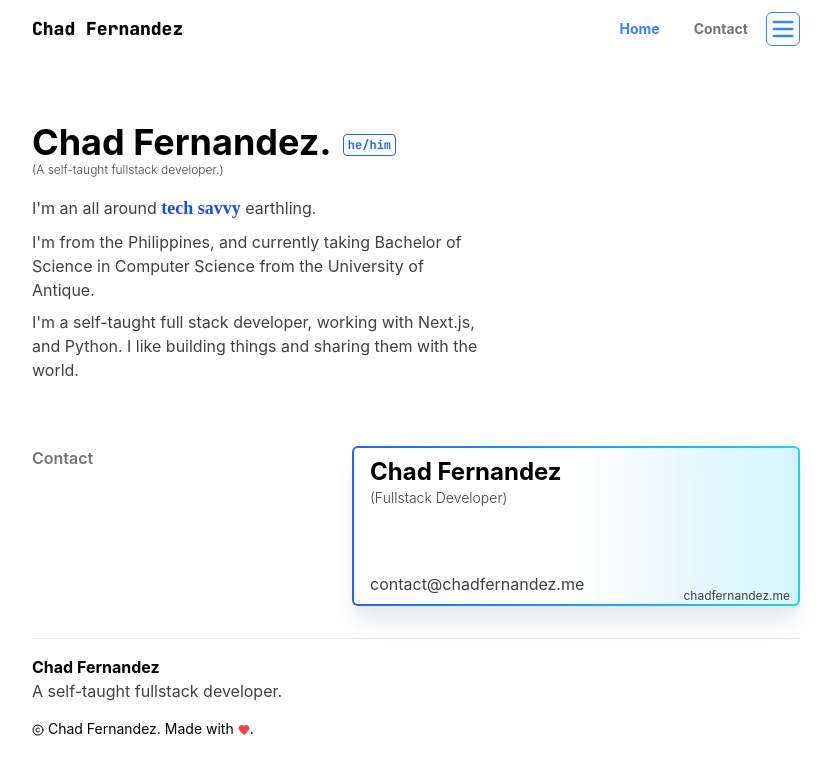
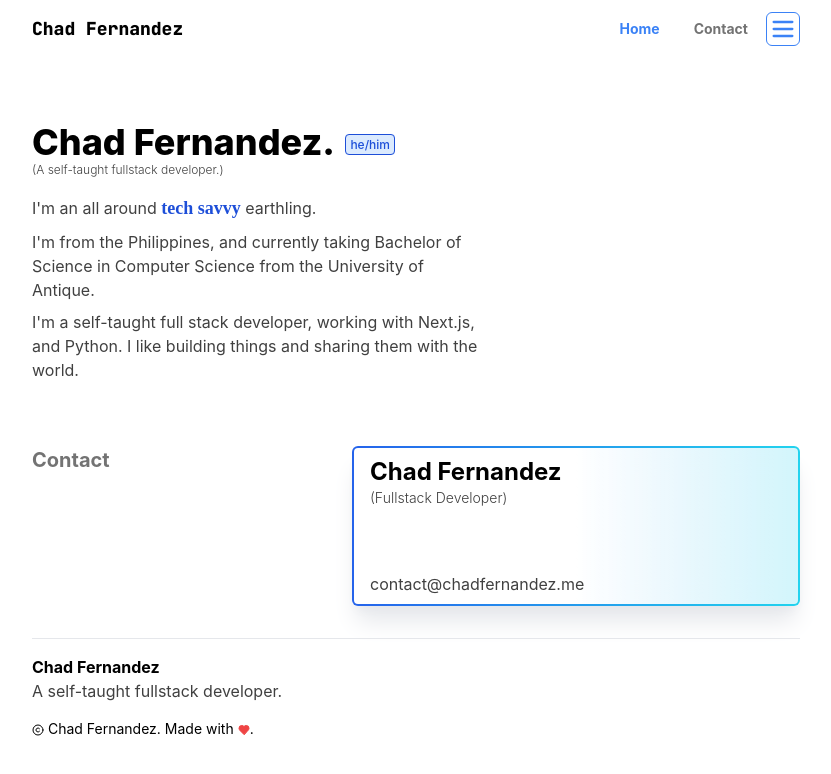
Before and after one commit to chof64/chadfernandez-me, a Next.js app: page / in a window 1280 px wide. Shown: the top 774 px of the page, without its empty margins (224-1055 px from the left). Built offline with nearby package versions, Linux system fonts and the light colour scheme; a web font is replaced by a local one.

Commit message:
update hope page components styles and layout

```diff
--- a/src/components/contact/ContactCard.js
+++ b/src/components/contact/ContactCard.js
@@ -4,15 +4,12 @@ import Platform from "../Platform";
 import { classMerge } from "/src/utils/classMerge";
 
 export default function ContactCard({ className }) {
-  const circuitBoardSvg = "/assets/circuit-board.svg";
-
   return (
-    // TODO: Edit top margin when more content is added
     <Platform className={classMerge("", className)}>
       <div id="contact" />
       <div className="block justify-between md:flex">
         <div className="mb-1 md:mb-0">
-          <h1 className="font-semibold text-neutral-500">Contact</h1>
+          <h1 className="text-xl font-bold text-neutral-500">Contact</h1>
         </div>
         <div className="w-full max-w-md rounded-md bg-gradient-to-r from-blue-600 to-cyan-400 p-0.5 shadow-xl shadow-gray-200">
           <div className="relative rounded bg-gradient-to-r from-white via-white to-white/80 bg-repeat p-2 px-4 backdrop-blur-md">
@@ -28,9 +25,6 @@ export default function ContactCard({ className }) {
                 </a>
               </p>
             </div>
-            <p className="absolute bottom-0 right-2 text-xs text-neutral-700">
-              <a href="http://chadfernandez.me">chadfernandez.me</a>
-            </p>
           </div>
         </div>
       </div>
--- a/src/components/index/Introduction.js
+++ b/src/components/index/Introduction.js
@@ -7,16 +7,16 @@ export default function Introduction({ className }) {
   return (
     <Platform className={classMerge("", className)}>
       <div className="max-w-md">
-        <h1 className="text-3xl font-bold text-black md:text-4xl">
+        <h1 className="text-3xl font-extrabold text-black md:text-4xl">
           Chad Fernandez.{" "}
-          <span className="ml-1 select-none rounded border border-blue-600 py-0.5 px-1 align-middle font-mono text-xs text-blue-600">
+          <span className="ml-1 select-none rounded border border-blue-700 bg-blue-100 py-0.5 px-1 align-middle text-xs font-medium text-blue-700">
             he/him
           </span>
         </h1>
-        <p className="text-xs font-light text-neutral-700">
+        <p className="select-none text-xs font-light text-neutral-700">
           (A self-taught fullstack developer.)
         </p>
-        <div className="mt-4 text-neutral-700">
+        <div className="mt-4 space-y-2 text-neutral-700">
           <p>
             I&apos;m an all around{" "}
             <span className="font-hand text-lg font-bold text-blue-700">
@@ -24,11 +24,11 @@ export default function Introduction({ className }) {
             </span>{" "}
             earthling.
           </p>
-          <p className="mt-2">
+          <p>
             I&apos;m from the Philippines, and currently taking Bachelor of
             Science in Computer Science from the University of Antique.
           </p>
-          <p className="mt-2">
+          <p>
             I&apos;m a self-taught full stack developer, working with Next.js,
             and Python. I like building things and sharing them with the world.
           </p>
```
